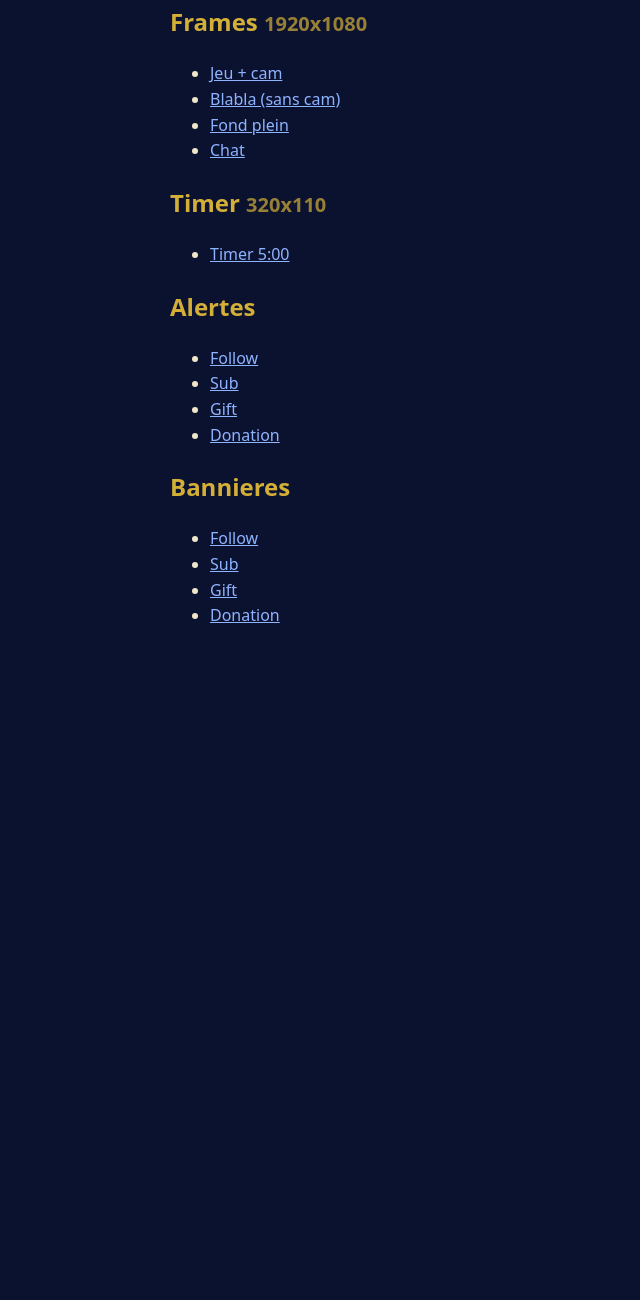
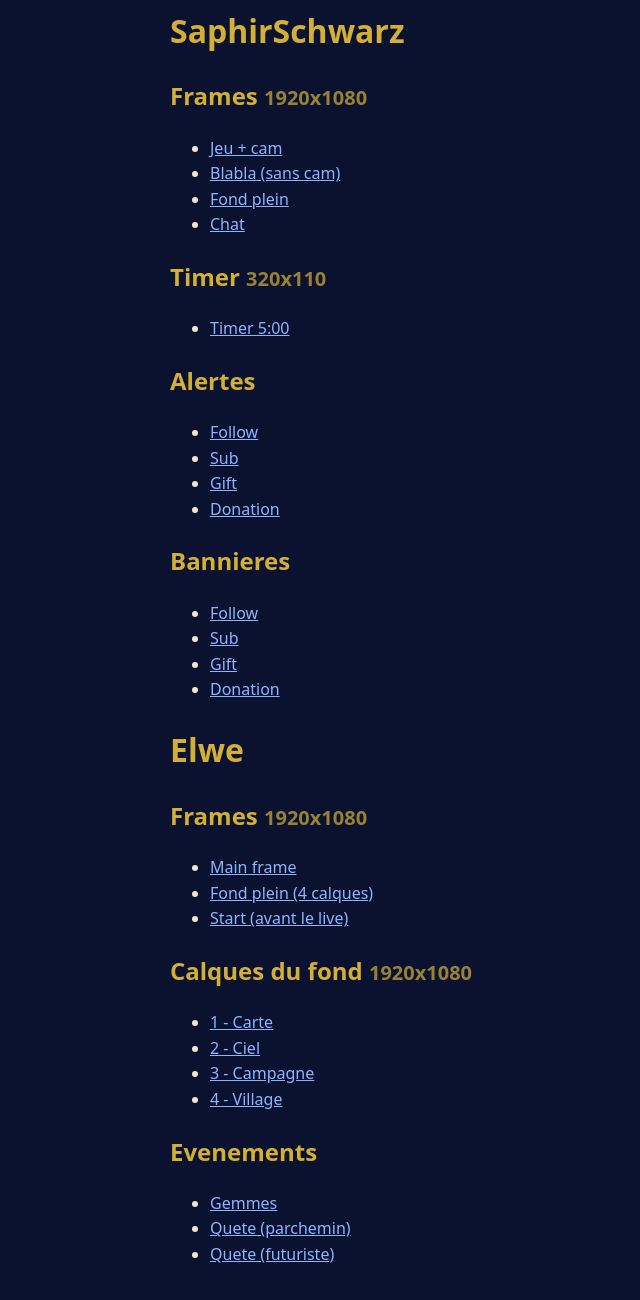
Before and after one commit to lchouville/StreamOverlay, a plain HTML site: page user/index.html in a window 1280 px wide. Shown: the part 147-1447 px from the top of the page, without its empty margins (150-790 px from the left). Before the commit the page ends 808 px from the top, so only its background shows below. Drawn offline with Linux system fonts and the light colour scheme.

Commit message:
Index : deux listes de vues (SaphirSchwarz et Elwe)
Co-Authored-By: Claude Sonnet 5.5 <noreply@anthropic.com>

```diff
--- a/user/index.html
+++ b/user/index.html
@@ -14,30 +14,51 @@
 <body>
 <h1>StreamOverlay</h1>
 <p>Overlays pour la source Navigateur d'OBS.</p>
+<h1>SaphirSchwarz</h1>
 <h2>Frames <small>1920x1080</small></h2>
 <ul>
-  <li><a href="primary-frame/game-frame.html">Jeu + cam</a></li>
-  <li><a href="primary-frame/blabla-frame.html">Blabla (sans cam)</a></li>
-  <li><a href="primary-frame/full-frame.html">Fond plein</a></li>
-  <li><a href="secondary-frame/chat-frame.html">Chat</a></li>
+  <li><a href="SaphirSchwarz/primary-frame/game-frame.html">Jeu + cam</a></li>
+  <li><a href="SaphirSchwarz/primary-frame/blabla-frame.html">Blabla (sans cam)</a></li>
+  <li><a href="SaphirSchwarz/primary-frame/full-frame.html">Fond plein</a></li>
+  <li><a href="SaphirSchwarz/secondary-frame/chat-frame.html">Chat</a></li>
 </ul>
 <h2>Timer <small>320x110</small></h2>
 <ul>
-  <li><a href="secondary-frame/timer.html?time=5:00&amp;label=PAUSE">Timer 5:00</a></li>
+  <li><a href="SaphirSchwarz/secondary-frame/timer.html?time=5:00&amp;label=PAUSE">Timer 5:00</a></li>
 </ul>
 <h2>Alertes</h2>
 <ul>
-  <li><a href="secondary-frame/alert/newfollower.html">Follow</a></li>
-  <li><a href="secondary-frame/alert/sub.html">Sub</a></li>
-  <li><a href="secondary-frame/alert/gift.html">Gift</a></li>
-  <li><a href="secondary-frame/alert/donation.html">Donation</a></li>
+  <li><a href="SaphirSchwarz/secondary-frame/alert/newfollower.html">Follow</a></li>
+  <li><a href="SaphirSchwarz/secondary-frame/alert/sub.html">Sub</a></li>
+  <li><a href="SaphirSchwarz/secondary-frame/alert/gift.html">Gift</a></li>
+  <li><a href="SaphirSchwarz/secondary-frame/alert/donation.html">Donation</a></li>
 </ul>
 <h2>Bannieres</h2>
 <ul>
-  <li><a href="secondary-frame/banner/newfollower.html">Follow</a></li>
-  <li><a href="secondary-frame/banner/sub.html">Sub</a></li>
-  <li><a href="secondary-frame/banner/gift.html">Gift</a></li>
-  <li><a href="secondary-frame/banner/donation.html">Donation</a></li>
+  <li><a href="SaphirSchwarz/secondary-frame/banner/newfollower.html">Follow</a></li>
+  <li><a href="SaphirSchwarz/secondary-frame/banner/sub.html">Sub</a></li>
+  <li><a href="SaphirSchwarz/secondary-frame/banner/gift.html">Gift</a></li>
+  <li><a href="SaphirSchwarz/secondary-frame/banner/donation.html">Donation</a></li>
+</ul>
+<h1>Elwe</h1>
+<h2>Frames <small>1920x1080</small></h2>
+<ul>
+  <li><a href="Elwe/primary-frame/main-frame.html">Main frame</a></li>
+  <li><a href="Elwe/primary-frame/full-frame.html">Fond plein (4 calques)</a></li>
+  <li><a href="Elwe/view-test/Start.html">Start (avant le live)</a></li>
+</ul>
+<h2>Calques du fond <small>1920x1080</small></h2>
+<ul>
+  <li><a href="Elwe/secondary-frame/fond/1-carte.html">1 - Carte</a></li>
+  <li><a href="Elwe/secondary-frame/fond/2-ciel.html">2 - Ciel</a></li>
+  <li><a href="Elwe/secondary-frame/fond/3-campagne.html">3 - Campagne</a></li>
+  <li><a href="Elwe/secondary-frame/fond/4-village.html">4 - Village</a></li>
+</ul>
+<h2>Evenements</h2>
+<ul>
+  <li><a href="Elwe/secondary-frame/event-gemmes.html">Gemmes</a></li>
+  <li><a href="Elwe/secondary-frame/quest-start-parchemin.html">Quete (parchemin)</a></li>
+  <li><a href="Elwe/secondary-frame/quest-start.html">Quete (futuriste)</a></li>
 </ul>
 </body>
 </html>
```
